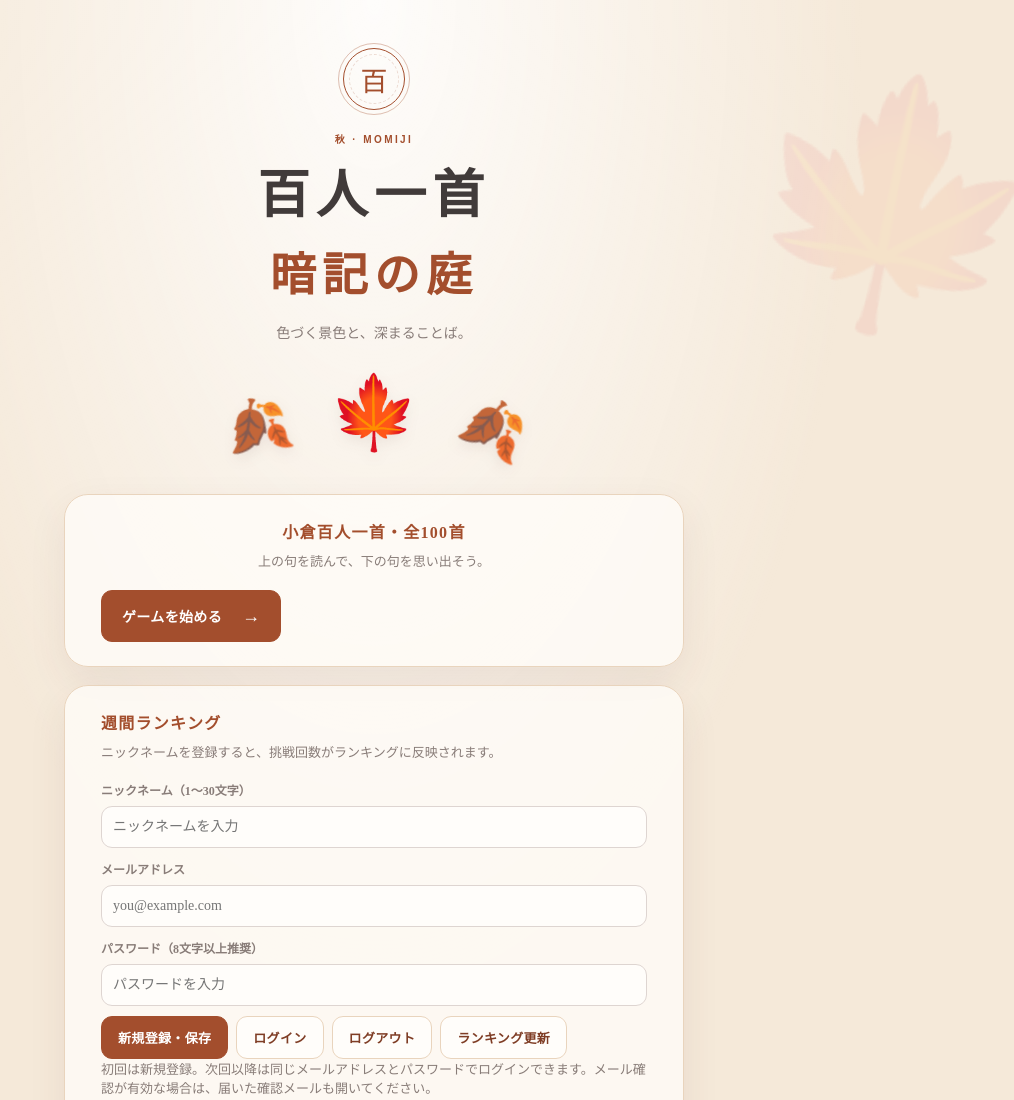
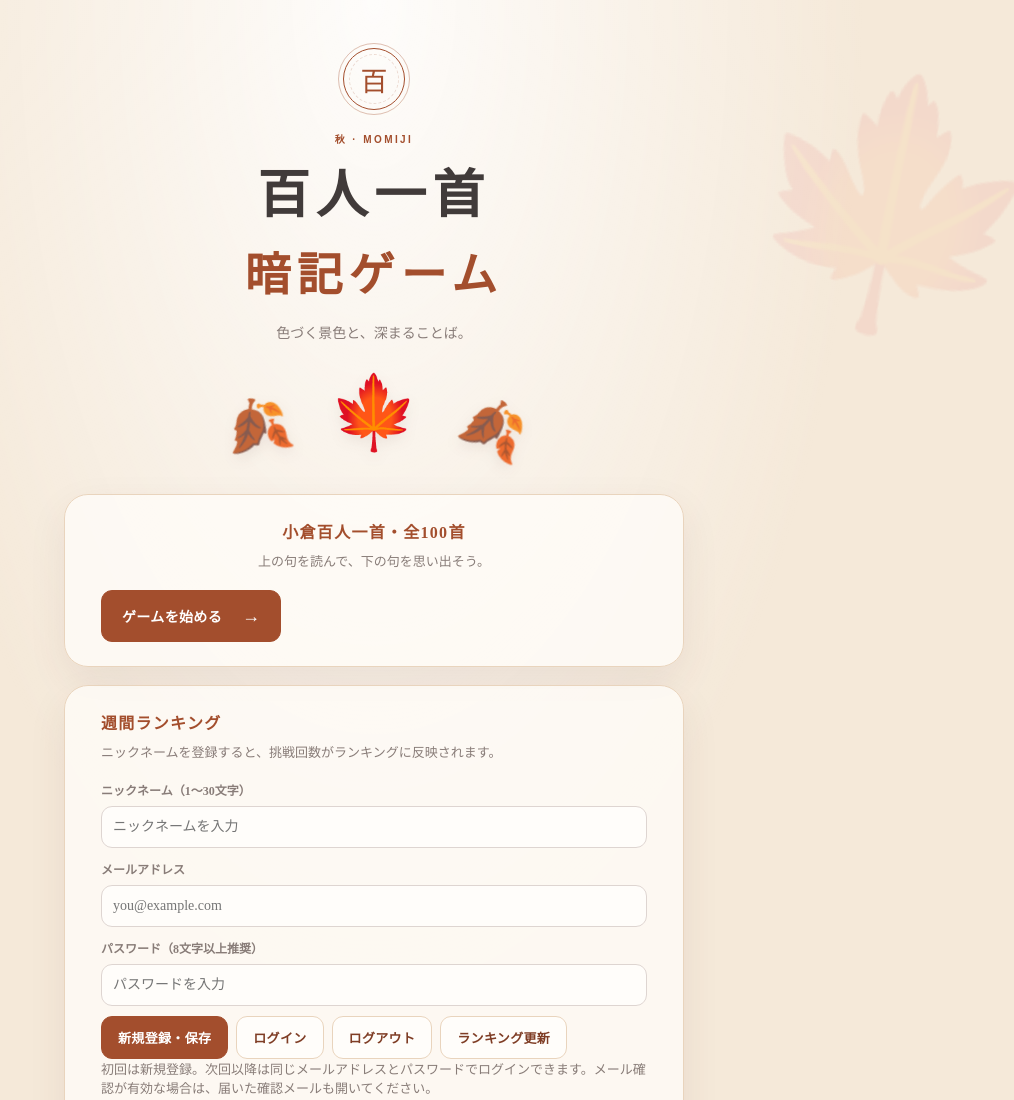
Before and after one commit to HaruyaSato/necks, a plain HTML site: page index.html in a window 1280 px wide. Shown: the top 1100 px of the page, without its empty margins (266-1280 px from the left). Drawn offline with Linux system fonts and the light colour scheme.

Commit message:
Update index.html

```diff
--- a/index.html
+++ b/index.html
@@ -2,7 +2,7 @@
 <html lang="ja">
 <head>
 <meta charset="utf-8"><meta name="viewport" content="width=device-width,initial-scale=1">
-<meta name="theme-color" content="#f7e9ec"><title>百人一首 暗記の庭</title><link rel="stylesheet" href="style.css">
+<meta name="theme-color" content="#f7e9ec"><title>百人一首 暗記ゲーム</title><link rel="stylesheet" href="style.css">
 <script src="https://www.gstatic.com/firebasejs/10.12.2/firebase-app-compat.js"></script>
 <script src="https://www.gstatic.com/firebasejs/10.12.2/firebase-auth-compat.js"></script>
 </head>
@@ -12,7 +12,7 @@
 <section id="home-screen" class="screen home-screen">
   <div class="home-mark" aria-hidden="true">百</div>
   <p class="eyebrow" id="season-label">季節と楽しむ、百人一首</p>
-  <h1>百人一首<br><span>暗記の庭</span></h1>
+  <h1>百人一首<br><span>暗記ゲーム</span></h1>
   <p class="subtitle" id="season-message">一首ずつ、ゆっくりと。</p>
   <div class="season-art" id="season-art" aria-hidden="true"><span>🌸</span><span>🌸</span><span>🌸</span></div>
   <div class="home-card">
```
